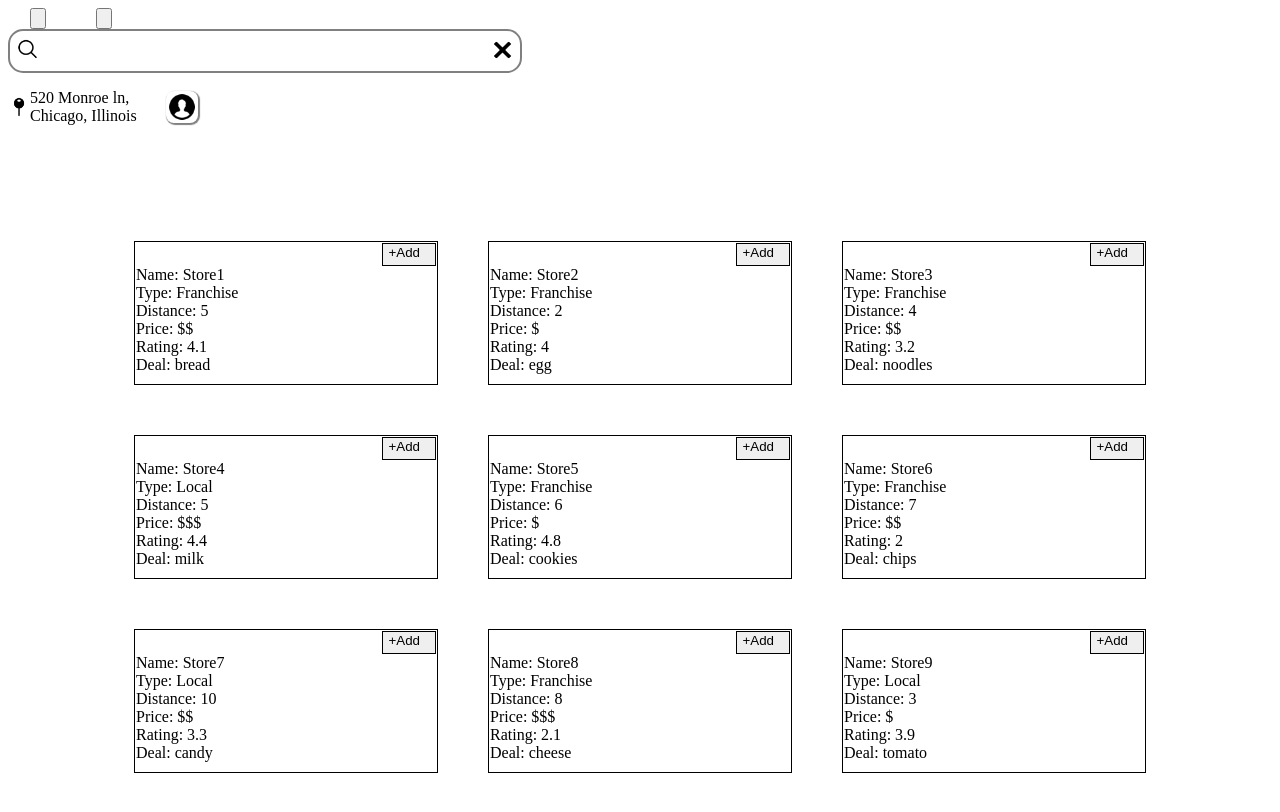
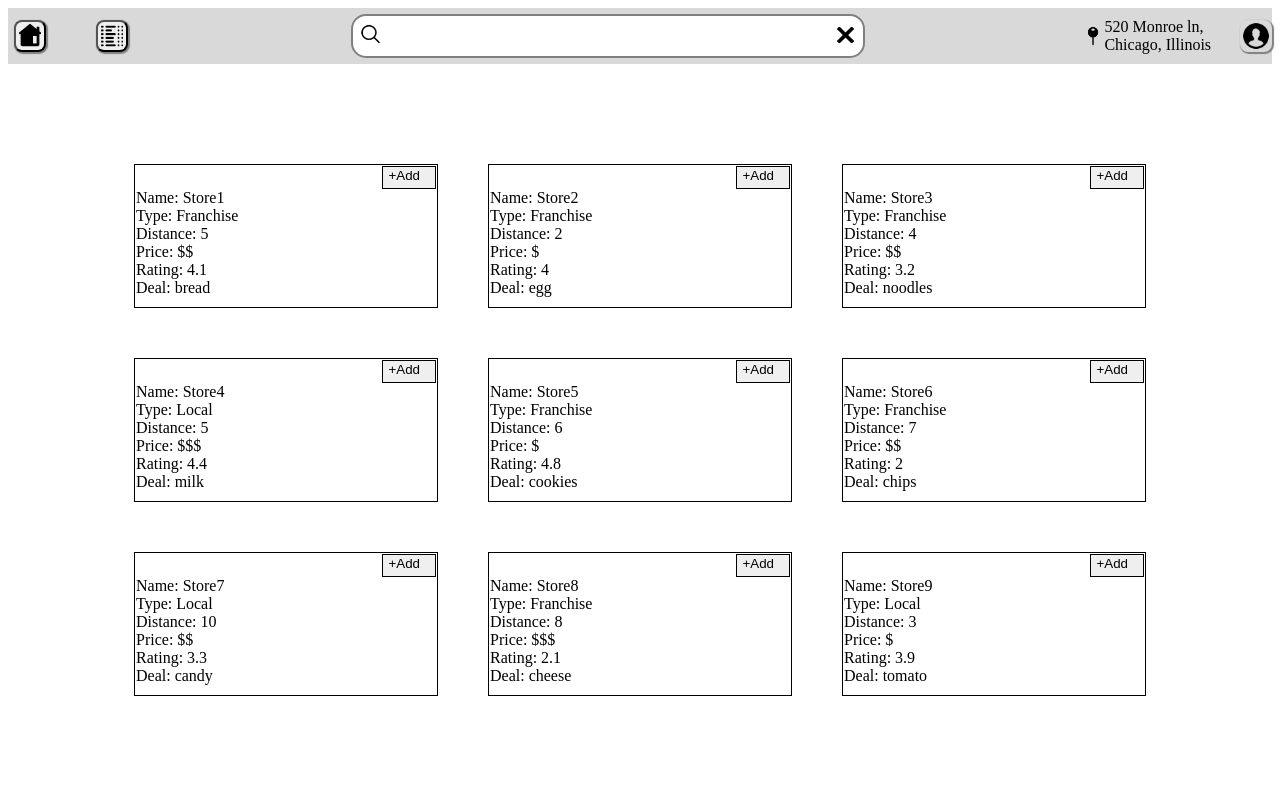
Before and after one commit to ArtemLashko/GR4, a plain HTML site: page index.html in a window 1280 px wide. Drawn offline with Linux system fonts and the light colour scheme.

Commit message:
Updated the css for main and list page

```diff
--- a/style.css
+++ b/style.css
@@ -2,7 +2,6 @@ html {
   background-color: #ffffff;
 }
 
-}
 .frame {
   display: flex;
   background-color: #d9d9d9;
@@ -107,7 +106,7 @@ td {
   padding-bottom: 10px;
   width: 300px;
 }
-.button_div{
+.button_div {
   display: flex;
   justify-content: flex-end;
 }
@@ -126,3 +125,21 @@ td {
   margin-left: auto;
   margin-right: auto;
 }
+
+.storeListBtn {
+  background-image: url("transaction-list.png");
+  background-size: cover;
+  height: 32px;
+  width: 32px;
+  border-radius: 8px;
+  box-shadow: 1px 1px 1px 1px gray;
+}
+
+.homeBtn {
+  background-image: url("home.png");
+  background-size: cover;
+  height: 32px;
+  width: 32px;
+  border-radius: 8px;
+  box-shadow: 1px 1px 1px 1px gray;
+}
```
